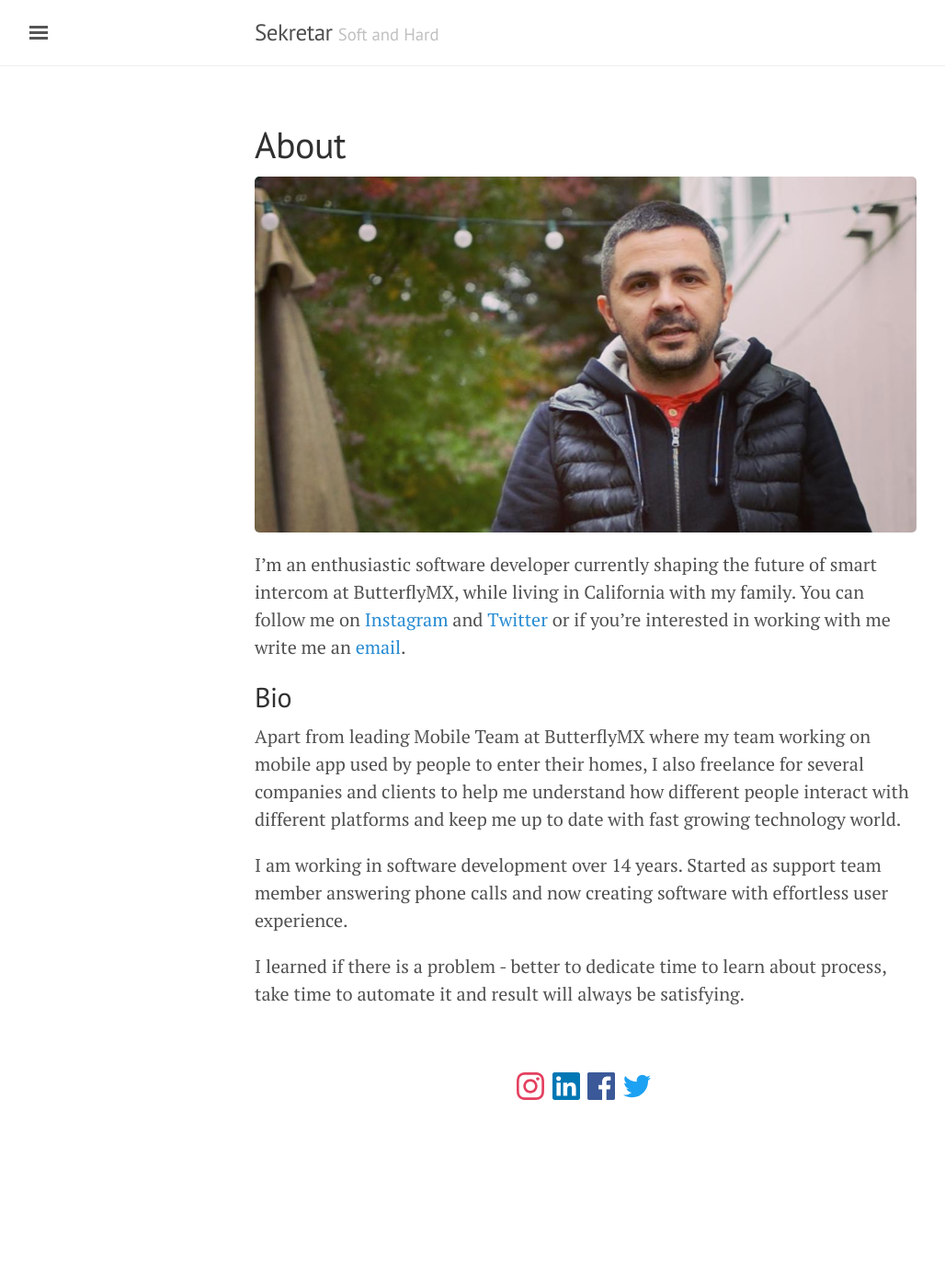
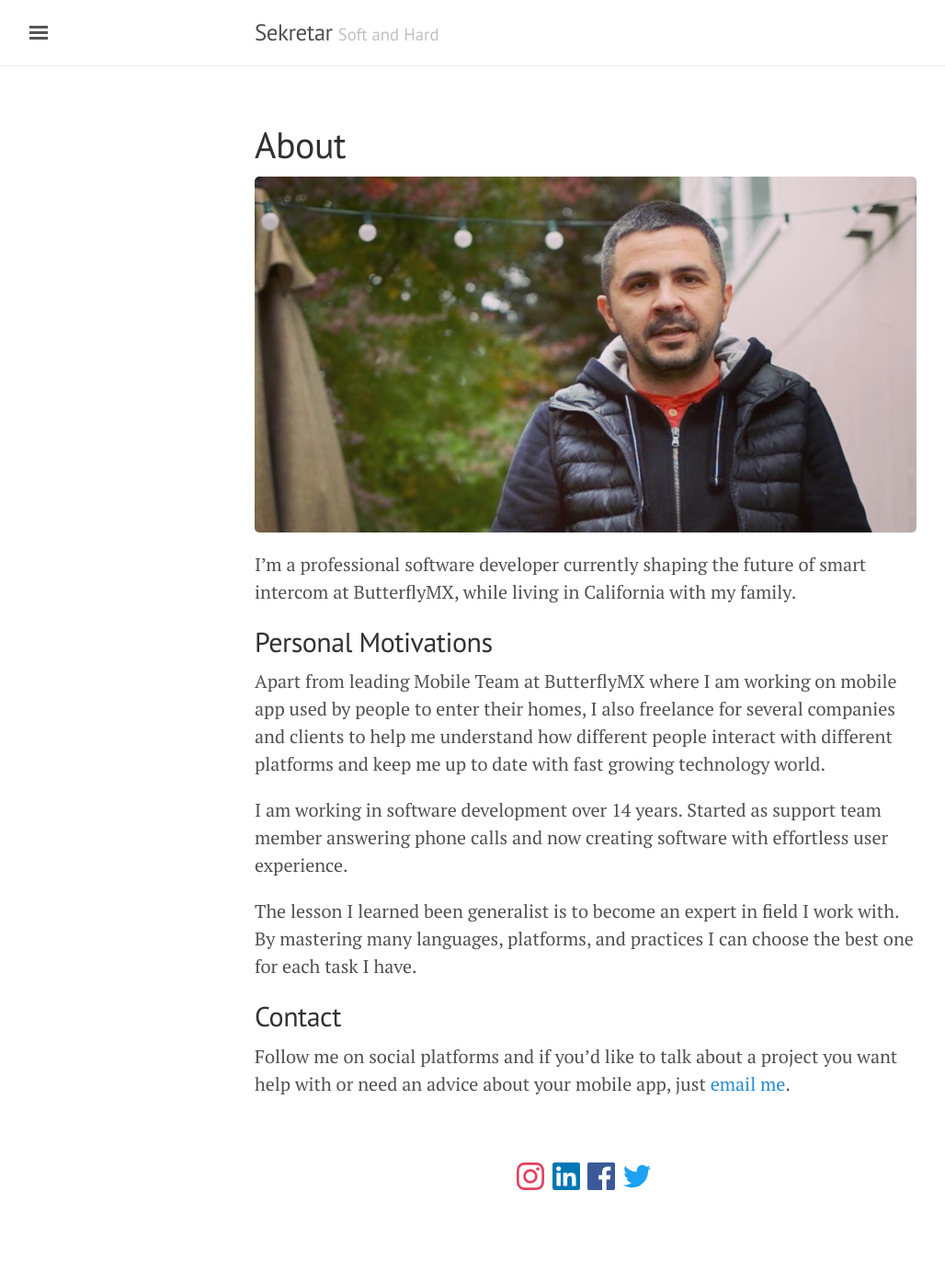
Before and after one commit to yuriisekretar/yuriisekretar.github.io, a Jekyll site: the page built from about.md, in a window 1280 px wide. Shown: the whole page at 92% size, without its empty margins (3-1031 px from the left). Built offline with Jekyll 4.4.1, drawn with Linux system fonts in a browser that asks for light colours; before the commit the page ends 1284 px from its top, so only the background shows below that.

```diff
--- a/_layouts/post.html
+++ b/_layouts/post.html
@@ -16,8 +16,9 @@ layout: default
         <h3>
           <a href="{{ site.baseurl }}{{ post.url }}">
             {{ post.title }}
-            <small>{{ post.date | date_to_string }}</small>
           </a>
+          <small>{{ post.date | date_to_string }}</small>
+
         </h3>
       </li>
     {% endfor %}
--- a/about.md
+++ b/about.md
@@ -1,17 +1,20 @@
 ---
 layout: page
-menu: About me
+menu: About
 title: About
 order: 1
 ---
 ![banner_image](/public/banner_about.jpg)
 
-I’m an enthusiastic software developer currently shaping the future of smart intercom at ButterflyMX, while living in California with my family. You can follow me on <a href="https://www.instagram.com/yuriisekretar" target="_blank">Instagram</a> and <a href="https://twitter.com/yuriisekretar" target="_blank">Twitter</a> or if you're interested in working with me write me an <a href="mailto:yuri.sekretar@gmail.com">email</a>.
+I’m a professional software developer currently shaping the future of smart intercom at ButterflyMX, while living in California with my family.
 
-## Bio
-Apart from leading Mobile Team at ButterflyMX where my team working on mobile app used by people to enter their homes, I also freelance for several companies and clients to help me understand how different people interact with different platforms and keep me up to date with fast growing technology world.
+## Personal Motivations
+Apart from leading Mobile Team at ButterflyMX where I am working on mobile app used by people to enter their homes, I also freelance for several companies and clients to help me understand how different people interact with different platforms and keep me up to date with fast growing technology world.
 
 
 I am working in software development over 14 years. Started as support team member answering phone calls and now creating software with effortless user experience.
 
-I learned if there is a problem - better to dedicate time to learn about process, take time to automate it and result will always be satisfying.
+The lesson I learned been generalist is to become an expert in field I work with. By mastering many languages, platforms, and practices I can choose the best one for each task I have.
+
+## Contact
+Follow me on social platforms and if you'd like to talk about a project you want help with or need an advice about your mobile app, just <a href="mailto:yuri.sekretar@gmail.com">email me</a>.
--- a/index.html
+++ b/index.html
@@ -7,7 +7,7 @@ title: Home
   {% for post in paginator.posts %}
   <div class="post">
     <h1 class="post-title">
-      <a href="{{ site.baseurl }}/{{ post.url }}">
+      <a href="{{ post.url }}">
         {{ post.title }}
       </a>
     </h1>
```
Also changed, not shown: _drafts/Alexa-skills-how-to.md (deleted, +0 -3 lines), _posts/2017-06-19-How-I-manage-projects-on-GitHub.md (+5 -0 lines), _posts/2017-08-09-Simple-chat-client-tutorial-iOS-App.md (renamed from _posts/2017-08-09-Simple-chat-client-tutorial:-iOS-App.md, +5 -0 lines), _posts/2017-10-01-firebase-remote-config-tutorial-notify-users-about-critical-update.md (added, +8 -0 lines), skills.md (+9 -5 lines), public/dci_banner.png (added).
